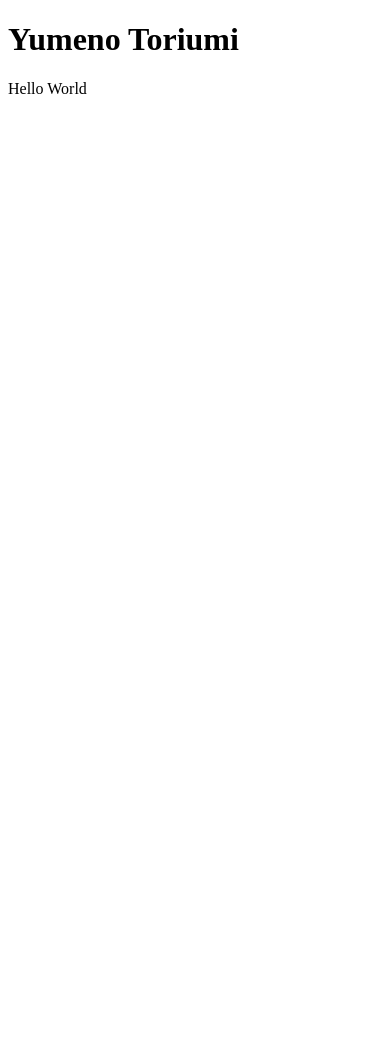
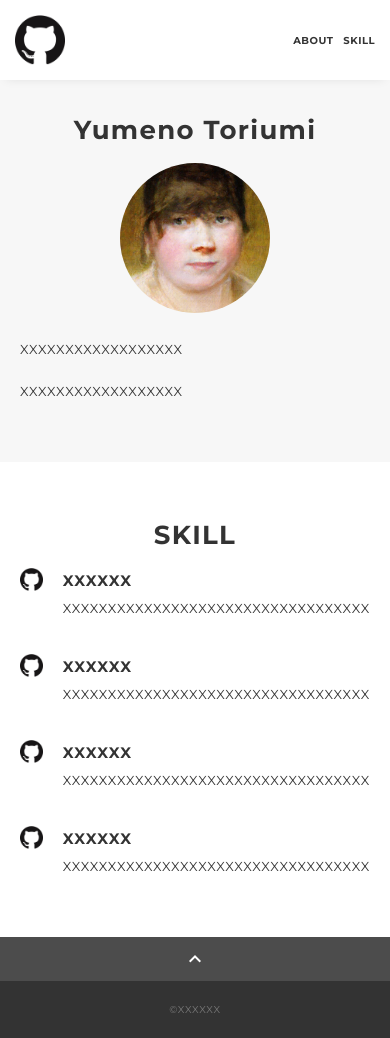
Before and after one commit to lhope-8/portfolio, a plain HTML site: page docs/index.html in a window 390 px wide. Before the commit the page ends 844 px from the top, so only its background shows below. Drawn offline with nearby package versions, Linux system fonts and the light colour scheme.

Commit message:
テンプレート反映

```diff
--- /dev/null
+++ b/docs/css/ress.css
@@ -0,0 +1,283 @@
+/*!
+ * ress.css • v3.0.1
+ * MIT License
+ * github.com/filipelinhares/ress
+ */
+
+/* # =================================================================
+   # Global selectors
+   # ================================================================= */
+
+html {
+  box-sizing: border-box;
+  word-break: normal;
+  -moz-tab-size: 4;
+  tab-size: 4;
+
+  -webkit-text-size-adjust: 100%; /* Prevent adjustments of font size after orientation changes in iOS */
+}
+
+*,
+::before,
+::after {
+  box-sizing: inherit;
+  background-repeat: no-repeat; /* Set `background-repeat: no-repeat` to all elements and pseudo elements */
+}
+
+::before,
+::after {
+  vertical-align: inherit;
+  text-decoration: inherit; /* Inherit text-decoration and vertical align to ::before and ::after pseudo elements */
+}
+
+* {
+  margin: 0;
+  padding: 0; /* Reset `padding` and `margin` of all elements */
+}
+
+/* # =================================================================
+   # General elements
+   # ================================================================= */
+
+hr {
+  overflow: visible; /* Show the overflow in Edge and IE */
+  height: 0; /* Add the correct box sizing in Firefox */
+}
+
+details,
+main {
+  display: block; /* Render the `main` element consistently in IE. */
+}
+
+summary {
+  display: list-item; /* Add the correct display in all browsers */
+}
+
+small {
+  font-size: 80%; /* Set font-size to 80% in `small` elements */
+}
+
+[hidden] {
+  display: none; /* Add the correct display in IE */
+}
+
+abbr[title] {
+  /* Add the correct text decoration in Chrome, Edge, IE, Opera, and Safari */
+  text-decoration: underline;
+  text-decoration: underline dotted;
+  border-bottom: none; /* Remove the bottom border in Chrome 57 */
+}
+
+a {
+  background-color: transparent; /* Remove the gray background on active links in IE 10 */
+}
+
+a:active,
+a:hover {
+  outline-width: 0; /* Remove the outline when hovering in all browsers */
+}
+
+code,
+kbd,
+pre,
+samp {
+  font-family: monospace, monospace; /* Specify the font family of code elements */
+}
+
+pre {
+  font-size: 1em; /* Correct the odd `em` font sizing in all browsers */
+}
+
+b,
+strong {
+  font-weight: bolder; /* Add the correct font weight in Chrome, Edge, and Safari */
+}
+
+/* https://gist.github.com/unruthless/413930 */
+sub,
+sup {
+  position: relative;
+  font-size: 75%;
+  line-height: 0;
+  vertical-align: baseline;
+}
+
+sub {
+  bottom: -.25em;
+}
+
+sup {
+  top: -.5em;
+}
+
+/* # =================================================================
+   # Forms
+   # ================================================================= */
+
+input {
+  border-radius: 0;
+}
+
+/* Replace pointer cursor in disabled elements */
+[disabled] {
+  cursor: default;
+}
+
+[type="number"]::-webkit-inner-spin-button,
+[type="number"]::-webkit-outer-spin-button {
+  height: auto; /* Correct the cursor style of increment and decrement buttons in Chrome */
+}
+
+[type="search"] {
+  outline-offset: -2px; /* Correct the outline style in Safari */
+
+  -webkit-appearance: textfield; /* Correct the odd appearance in Chrome and Safari */
+}
+
+[type="search"]::-webkit-search-decoration {
+  -webkit-appearance: none; /* Remove the inner padding in Chrome and Safari on macOS */
+}
+
+textarea {
+  overflow: auto; /* Internet Explorer 11+ */
+  resize: vertical; /* Specify textarea resizability */
+}
+
+button,
+input,
+optgroup,
+select,
+textarea {
+  font: inherit; /* Specify font inheritance of form elements */
+}
+
+optgroup {
+  font-weight: bold; /* Restore the font weight unset by the previous rule */
+}
+
+button {
+  overflow: visible; /* Address `overflow` set to `hidden` in IE 8/9/10/11 */
+}
+
+button,
+select {
+  text-transform: none; /* Firefox 40+, Internet Explorer 11- */
+}
+
+/* Apply cursor pointer to button elements */
+button,
+[type="button"],
+[type="reset"],
+[type="submit"],
+[role="button"] {
+  cursor: pointer;
+  color: inherit;
+}
+
+/* Remove inner padding and border in Firefox 4+ */
+button::-moz-focus-inner,
+[type="button"]::-moz-focus-inner,
+[type="reset"]::-moz-focus-inner,
+[type="submit"]::-moz-focus-inner {
+  padding: 0;
+  border-style: none;
+}
+
+/* Replace focus style removed in the border reset above */
+button:-moz-focusring,
+[type="button"]::-moz-focus-inner,
+[type="reset"]::-moz-focus-inner,
+[type="submit"]::-moz-focus-inner {
+  outline: 1px dotted ButtonText;
+}
+
+button,
+html [type="button"],
+/* Prevent a WebKit bug where (2) destroys native `audio` and `video`controls in Android 4 */
+[type="reset"],
+[type="submit"] {
+  -webkit-appearance: button; /* Correct the inability to style clickable types in iOS */
+}
+
+/* Remove the default button styling in all browsers */
+button,
+input,
+select,
+textarea {
+  border-style: none;
+  background-color: transparent;
+}
+
+/* Style select like a standard input */
+select {
+  -webkit-appearance: none; /* Chrome 41+ */
+  -moz-appearance: none; /* Firefox 36+ */
+}
+
+select::-ms-expand {
+  display: none; /* Internet Explorer 11+ */
+}
+
+select::-ms-value {
+  color: currentColor; /* Internet Explorer 11+ */
+}
+
+legend {
+  display: table; /* Correct the text wrapping in Edge and IE */
+  max-width: 100%; /* Correct the text wrapping in Edge and IE */
+  max-width: 100%; /* Correct the text wrapping in Edge 18- and IE */
+  white-space: normal; /* Correct the text wrapping in Edge and IE */
+  color: inherit; /* Correct the color inheritance from `fieldset` elements in IE */
+  border: 0; /* Correct `color` not being inherited in IE 8/9/10/11 */
+}
+
+::-webkit-file-upload-button {
+  font: inherit; /* Change font properties to `inherit` in Chrome and Safari */
+  color: inherit;
+  /* Correct the inability to style clickable types in iOS and Safari */
+
+  -webkit-appearance: button;
+}
+
+/* # =================================================================
+   # Specify media element style
+   # ================================================================= */
+
+img {
+  border-style: none; /* Remove border when inside `a` element in IE 8/9/10 */
+}
+
+/* Add the correct vertical alignment in Chrome, Firefox, and Opera */
+progress {
+  vertical-align: baseline;
+}
+
+/* # =================================================================
+   # Accessibility
+   # ================================================================= */
+
+/* Hide content from screens but not screenreaders */
+@media screen {
+  [hidden~="screen"] {
+    display: inherit;
+  }
+  [hidden~="screen"]:not(:active):not(:focus):not(:target) {
+    position: absolute !important;
+    clip: rect(0 0 0 0) !important;
+  }
+}
+
+/* Specify the progress cursor of updating elements */
+[aria-busy="true"] {
+  cursor: progress;
+}
+
+/* Specify the pointer cursor of trigger elements */
+[aria-controls] {
+  cursor: pointer;
+}
+
+/* Specify the unstyled cursor of disabled, not-editable, or otherwise inoperable elements */
+[aria-disabled] {
+  cursor: default;
+}
--- /dev/null
+++ b/docs/css/style.css
@@ -0,0 +1,311 @@
+body {
+  font-family: "Montserrat","Helvetica Neue",Arial,"Hiragino Kaku Gothic ProN","Hiragino Sans",Meiryo,sans-serif;
+  font-size: 14px;
+  line-height: 1.8;
+  letter-spacing: .8px;
+  color: #333;
+}
+
+a {
+  transition: opacity .3s;
+  text-decoration: none;
+  color: #1ca9e3;
+}
+
+img {
+  max-width: 100%;
+  height: auto;
+  vertical-align: bottom;
+  border-style: none;
+}
+
+ul,
+li {
+  list-style: none;
+}
+
+.pc-only {
+  display: block;
+}
+
+.sp-only {
+  display: none;
+}
+
+.wrapper {
+  padding-top: 73px;
+}
+
+.section {
+  padding: 90px 0;
+}
+
+.section:nth-of-type(odd) {
+  background-color: #f7f7f7;
+}
+
+.inner {
+  max-width: 1340px;
+  margin: 0 auto;
+  padding: 0 40px;
+}
+
+.title {
+  font-size: 34px;
+  font-weight: bold;
+  line-height: 1;
+  margin-bottom: 40px;
+  text-align: center;
+  letter-spacing: .05em;
+  color: #333;
+}
+
+.lead {
+  margin-bottom: 30px;
+}
+
+/*--- header ---*/
+.header {
+  position: fixed;
+  top: 0;
+  z-index: 1;
+  width: 100%;
+  background-color: #fff;
+  box-shadow: 0 5px 10px -6px rgba(0,0,0,.1);
+}
+
+.header .inner {
+  display: flex;
+  align-items: center;
+  justify-content: space-between;
+  padding: 20px 40px;
+}
+
+.header-logo {
+  font-size: 20px;
+  font-weight: bold;
+  line-height: 1.2;
+  margin-right: 20px;
+  letter-spacing: .05em;
+}
+
+.header-logo a {
+  color: #333;
+}
+
+.header-banner {
+  width: 50px;
+}
+.header-nav-list {
+  display: flex;
+  justify-content: space-between;
+}
+
+.header-nav-item:not(:last-child) {
+  margin-right: 20px;
+}
+
+.header-nav-item a {
+  position: relative;
+  font-size: 13px;
+  font-weight: bold;
+  display: inline-block;
+  padding: 5px 0;
+  transition: .3s;
+  letter-spacing: .05em;
+  color: #333;
+}
+.header-nav-item a:after {
+  position: absolute;
+  bottom: 0;
+  left: 50%;
+  width: 0;
+  height: 3px;
+  content: "";
+  transition: .3s;
+  -webkit-transform: translateX(-50%);
+  transform: translateX(-50%);
+  background-color: #333;
+}
+
+.header-nav-item a:hover:after {
+  width: 100%;
+}
+
+/*--- about ---*/
+.profile {
+  display: flex;
+  flex-wrap: wrap;
+  max-width: 800px;
+  margin: 0 auto;
+}
+.profile-img {
+  width: 20%;
+  margin-right: 30px;
+  border-radius: 50%;
+}
+.profile-img img {
+  border-radius: 50%;
+}
+.profile-body {
+  flex: 1;
+}
+.profile-body p:not(:last-child) {
+  margin-bottom: 30px;
+}
+
+/*--- skill ---*/
+.skill-list {
+  display: flex;
+  flex-wrap: wrap;
+  justify-content: space-between;
+  margin-bottom: -50px;
+}
+
+.skill-item {
+  display: flex;
+  align-items: flex-start;
+  justify-content: space-between;
+  width: 48%;
+  margin-bottom: 50px;
+}
+
+.skill-img {
+  width: 60px;
+  height: auto;
+  margin-right: 20px;
+}
+
+.skill-body {
+  flex: 1;
+}
+
+.skill-name {
+  margin-bottom: 3px;
+}
+
+/*--- contact ---*/
+.contact {
+  text-align: center;
+}
+
+.contact-item:not(:last-child) {
+  margin-right: 10px;
+}
+
+.contact-icon {
+  width: 50px;
+}
+
+/*--- page-top ---*/
+.page-top {
+  font-weight: bold;
+  padding: 10px;
+  cursor: pointer;
+  text-align: center;
+  background-color: #4c4c4c;
+}
+
+.page-top .material-icons-outlined {
+  vertical-align: bottom;
+  color: #fff;
+}
+
+/*--- footer ---*/
+.footer {
+  padding: 30px;
+  background-color: #333;
+}
+
+.copyright {
+  font-size: 10px;
+  text-align: center;
+  color: #797979;
+}
+
+
+/* --- media Queries 767 ---*/
+@media screen and (max-width: 767px) {
+  body {
+    font-size: 13px;
+    line-height: 1.7;
+  }
+
+  .pc-only {
+    display: none;
+  }
+
+  .sp-only {
+    display: block;
+  }
+
+  .title {
+    font-size: 26px;
+    margin-bottom: 20px;
+  }
+
+  .wrapper {
+    padding-top: 57px;
+  }
+
+  .section {
+    padding: 60px 0;
+  }
+
+  .inner {
+    padding: 0 20px;
+  }
+
+  .header .inner {
+    padding: 15px;
+  }
+
+  .header-logo {
+    font-size: 15px;
+    margin-right: 15px;
+  }
+
+  .header-nav-item:not(:last-child) {
+    margin-right: 10px;
+  }
+
+  .header-nav-item a {
+    font-size: 10px;
+  }
+
+  .header-nav-item a:after {
+    display: none;
+  }
+
+  .profile {
+    display: block;
+  }
+  .profile-img {
+    width: 150px;
+    margin: 0 auto;
+    margin-bottom: 25px;
+  }
+
+  .profile-body p:not(:last-child) {
+    margin-bottom: 20px;
+  }
+
+  .skill-list {
+    display: block;
+    margin-bottom: 0;
+  }
+
+  .skill-item {
+    width: 100%;
+    margin-bottom: 35px;
+  }
+
+  .skill-item:last-child {
+    margin-bottom: 0;
+  }
+
+  .footer {
+    padding: 20px;
+  }
+
+}
--- a/docs/index.html
+++ b/docs/index.html
@@ -1,11 +1,117 @@
 <!DOCTYPE html>
 <html>
 <head>
-<meta charset="UTF-8">
-<title>My Portfolio</title>
+<meta charset="utf-8" />
+<meta name="viewport"
+	content="width=device-width,initial-scale=1.0,user-scalable=no" />
+<meta property="og:type" content="website" />
+<meta property="og:title" content="XXXXXX's portfolio" />
+<!-- <meta property="og:url" content="dummyurl" /> -->
+<meta property="og:description" content="XXXXXXの自己紹介サイトです。" />
+<meta property="og:image" content="img/ogp.png" />
+<meta name="description" content="XXXXXXの自己紹介サイトです。" />
+<title>XXXXXX ポートフォリオ</title>
+<link rel="preconnect" href="https://fonts.gstatic.com" />
+<link
+	href="https://fonts.googleapis.com/css2?family=Montserrat:wght@400;700&display=swap"
+	rel="stylesheet" />
+<link
+	href="https://fonts.googleapis.com/css?family=Material+Icons+Outlined"
+	rel="stylesheet" />
+<link href="css/ress.css" media="all" rel="stylesheet" type="text/css" />
+<link href="css/style.css" media="all" rel="stylesheet" type="text/css" />
+<!-- <link rel="shortcut icon" href="img/favicon.ico" /> -->
+<!-- <link rel="canonical" href="dummyurl" /> -->
 </head>
+
 <body>
-	<h1>Yumeno Toriumi</h1>
-	<p>Hello World</p>
+	<div class="wrapper">
+		<header class="header">
+			<div class="inner">
+				<h1 class="header-logo">
+					<a href="#"><img class="header-banner" src="img/github.png"
+						alt="ロゴマーク" /> </a>
+				</h1>
+				<nav class="header-nav">
+					<ul class="header-nav-list">
+						<li class="header-nav-item"><a href="#about">ABOUT</a></li>
+						<li class="header-nav-item"><a href="#skill">SKILL</a></li>
+					</ul>
+				</nav>
+			</div>
+		</header>
+
+		<main class="content">
+			<section class="about section" id="about">
+				<div class="inner">
+					<h2 class="title">Yumeno Toriumi</h2>
+					<div class="profile">
+						<p class="profile-img">
+							<img src="img/Profile2yume.png" alt="自画像" />
+						</p>
+						<div class="profile-body">
+							<p>XXXXXXXXXXXXXXXXXX</p>
+							<p>XXXXXXXXXXXXXXXXXX</p>
+						</div>
+					</div>
+				</div>
+			</section>
+
+			<section class="skill section" id="skill">
+				<div class="inner">
+					<h2 class="title">SKILL</h2>
+					<div class="skill-list">
+						<div class="skill-item">
+							<p class="skill-img">
+								<img src="img/github.png" alt="logo" />
+							</p>
+							<div class="skill-body">
+								<h3 class="skill-name">XXXXXX</h3>
+								<p class="skill-text">XXXXXXXXXXXXXXXXXXXXXXXXXXXXXXXXXX</p>
+							</div>
+						</div>
+						<div class="skill-item">
+							<p class="skill-img">
+								<img src="img/github.png" alt="logo" />
+							</p>
+							<div class="skill-body">
+								<h3 class="skill-name">XXXXXX</h3>
+								<p class="skill-text">XXXXXXXXXXXXXXXXXXXXXXXXXXXXXXXXXX</p>
+							</div>
+						</div>
+						<div class="skill-item">
+							<p class="skill-img">
+								<img src="img/github.png" alt="logo" />
+							</p>
+							<div class="skill-body">
+								<h3 class="skill-name">XXXXXX</h3>
+								<p class="skill-text">XXXXXXXXXXXXXXXXXXXXXXXXXXXXXXXXXX</p>
+							</div>
+						</div>
+						<div class="skill-item">
+							<p class="skill-img">
+								<img src="img/github.png" alt="logo" />
+							</p>
+							<div class="skill-body">
+								<h3 class="skill-name">XXXXXX</h3>
+								<p class="skill-text">XXXXXXXXXXXXXXXXXXXXXXXXXXXXXXXXXX</p>
+							</div>
+						</div>
+					</div>
+				</div>
+			</section>
+
+			<div class="page-top" id="js-page-top">
+				<span class="material-icons-outlined">expand_less</span>
+			</div>
+
+			<footer class="footer">
+				<div class="copyright">&copy;XXXXXX</div>
+			</footer>
+		</main>
+	</div>
+	<script
+		src="https://ajax.googleapis.com/ajax/libs/jquery/3.5.1/jquery.min.js"></script>
+	<script src="js/script.js"></script>
 </body>
 </html>
--- /dev/null
+++ b/docs/js/script.js
@@ -0,0 +1,20 @@
+$(function () {
+
+  //ページ内スクロール
+  var navHeight = $(".header").outerHeight();
+
+  $('a[href^="#"]').on("click", function () {
+    var href = $(this).attr("href");
+    var target = $(href == "#" || href == "" ? "html" : href);
+    var position = target.offset().top - navHeight;
+    $("html, body").animate({ scrollTop: position, }, 300, "swing");
+    return false;
+  });
+
+  //ページトップ
+  $("#js-page-top").on("click", function () {
+    $("body,html").animate({ scrollTop: 0, }, 300);
+    return false;
+  });
+
+});
```
Also changed, not shown: docs/img/Profile2yume.png (added), docs/img/github.png (added), docs/img/ogp.png (added), docs/img/profile.png (added).
